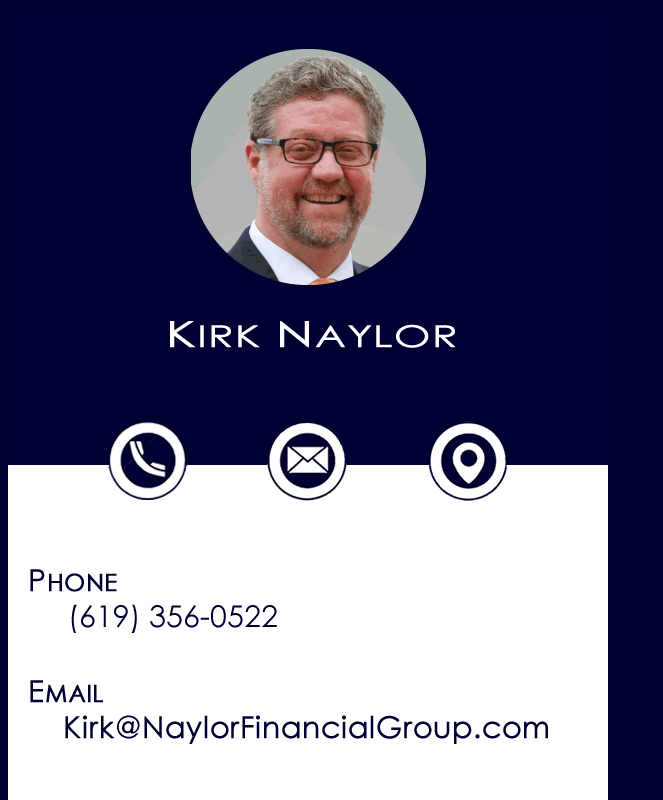
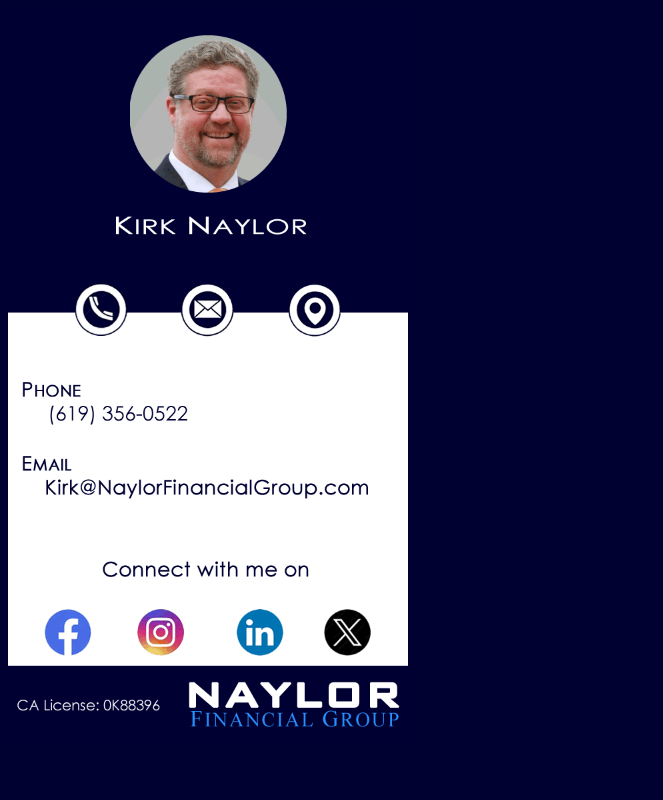
Before and after one commit to NaylorFinancialGroup/NFG, a plain HTML site: page index.htm in a window 1280 px wide. Shown: the top 800 px of the page, without its empty margins (0-663 px from the left). Drawn offline with Linux system fonts and the light colour scheme.

Commit message:
Update index.htm

```diff
--- a/index.htm
+++ b/index.htm
@@ -15,7 +15,8 @@
 <!--Fireworks CS3 Generic target.  Created Sun Sep 01 19:11:38 GMT-0700 (Pacific Daylight Time) 2024-->
 </head>
 <body bgcolor="#000031">
-<img name="NFG" src="images/NFG.gif" width="600" height="1100" border="0" usemap="#m_NFG" alt=""><map name="m_NFG">
+<!--======================== BEGIN COPYING THE HTML HERE ==========================-->
+<img name="NFG" src="images/NFG.gif" width="400" height="700" border="0" usemap="#m_NFG" alt=""><map name="m_NFG">
 <area shape="rect" coords="270,1012,590,1079" href="https://NaylorFinancialGroup.com" target="_blank" title="Naylor Financial Group" alt="Naylor Financial Group" >
 <area shape="rect" coords="22,724,480,783" href="mailto: Kirk@FinancialGuideSolution.com" target="_blank" alt="" >
 <area shape="rect" coords="474,902,544,972" href="https://twitter.com/FinancialNaylor" target="_blank" title="Nayylor Financial Group - X" alt="Nayylor Financial Group - X" >
```
